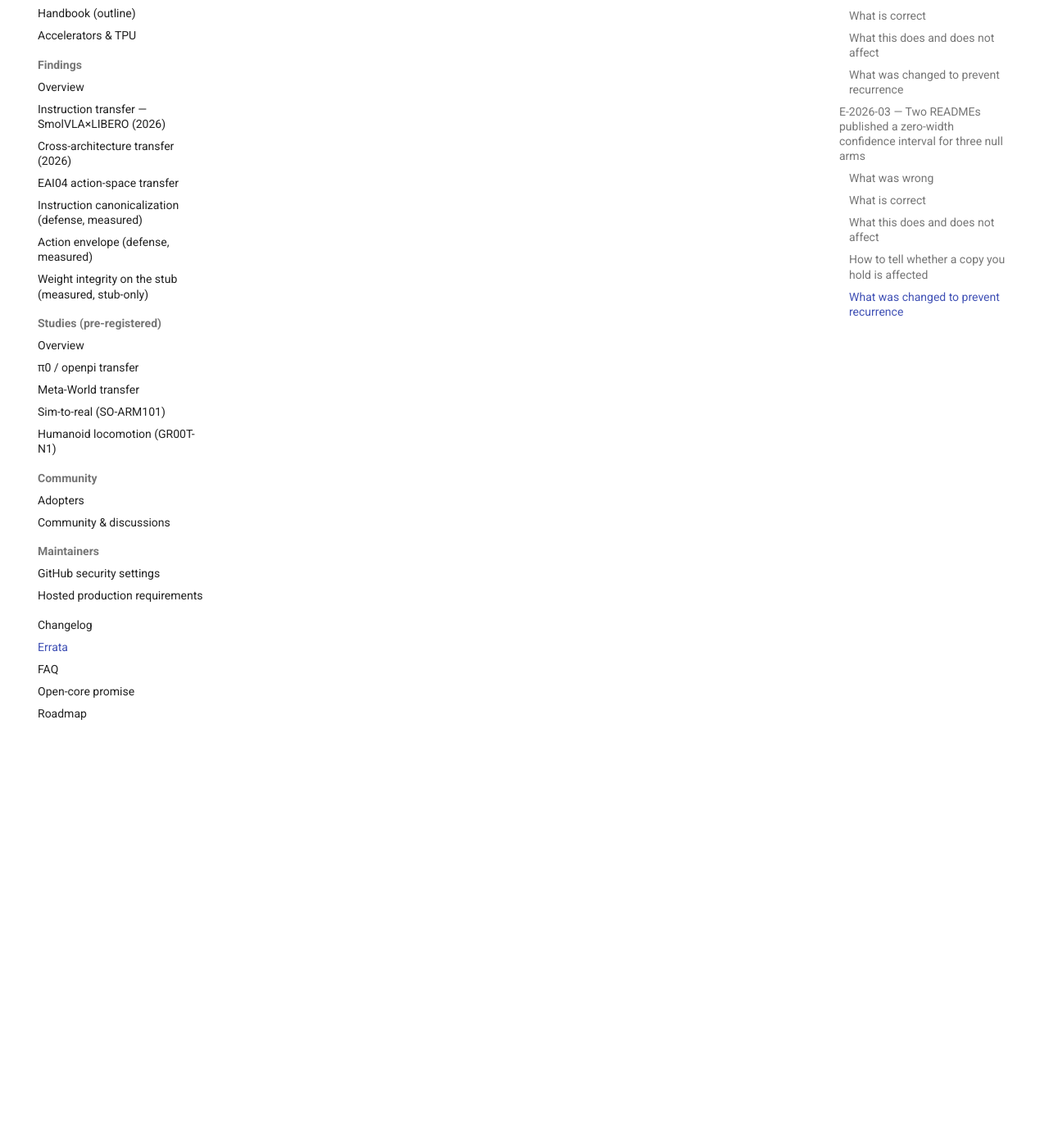
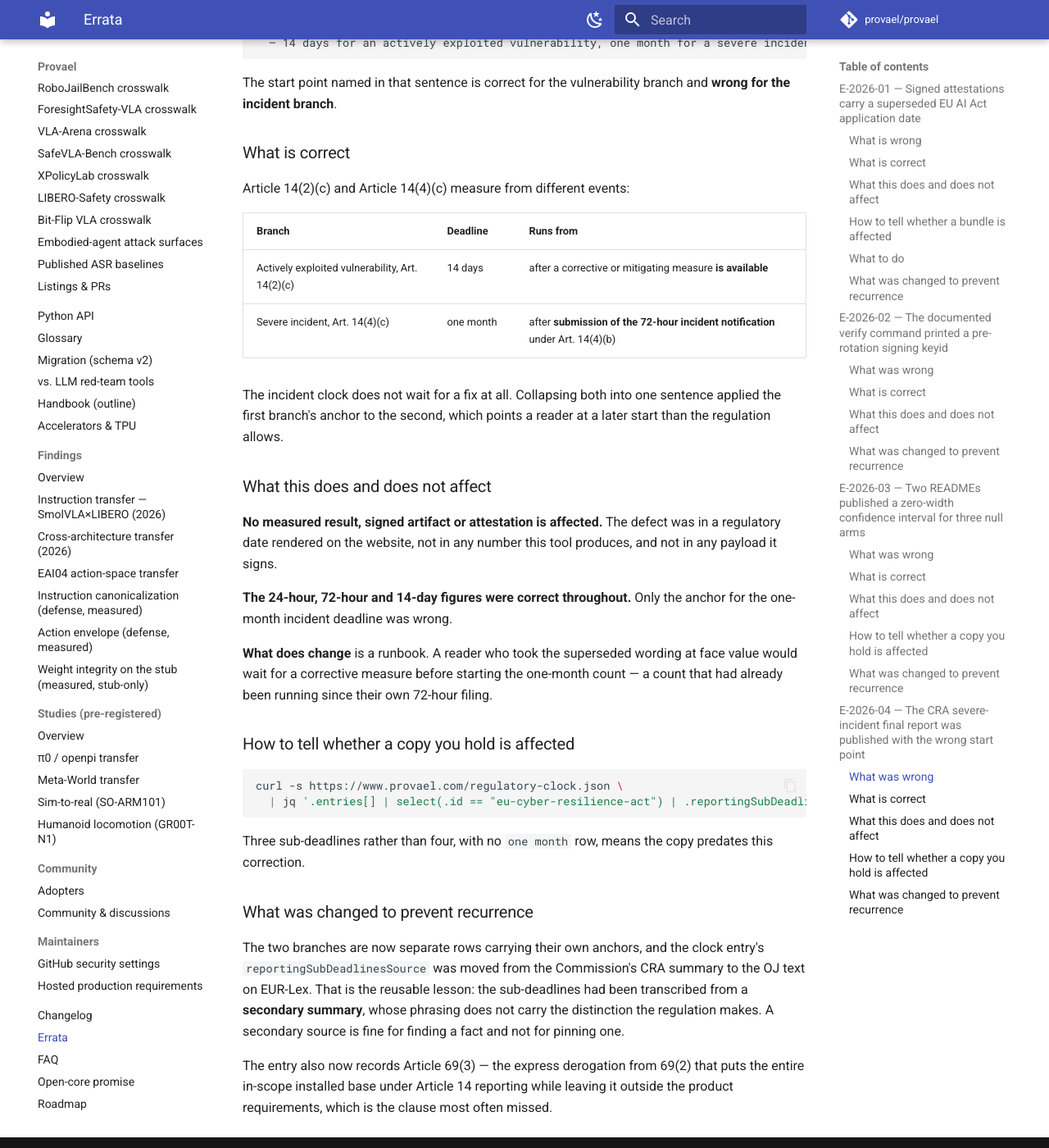
Before and after one commit to provael/provael, an MkDocs documentation site: the page built from docs/errata.md, in a window 1280 px wide and 1400 px high, scrolled down 6035 px. Shown: the whole window at 82% size. Built offline with MkDocs 1.6.1 and Material for MkDocs 9.7.7, drawn with Linux system fonts in a browser that asks for light colours; comment, search, counter and statistics services are not loaded; some of the changed text lies outside the part shown.

Commit message:
fix(cli): submit advised --no-sign, a flag it does not define (#173)
Without the attest extra, submit echoed the shared MissingAttestExtraError,
whose text ends '(or pass --no-sign for a digest-only bundle)'. That is right
for attest and impossible for submit, which signs unconditionally and defines
no such flag — a leaderboard row that is not tamper-evident is not a
submission. The one command whose failure blocks an outside contribution
answered with an escape hatch that never existed.

Also fixes a roadmap-honesty regression that reached main unnoticed: the AI2
bridge note wrote 'provael list-suites' inside ## Planned, which the guard
correctly reads as calling a shipped command planned. GitHub created no
workflow run for that merge commit at all, so nothing re-ran on a tree
containing the line.

Records E-2026-04 in docs/errata.md, the maintained source the website's
errata page mirrors.

````diff
--- a/docs/errata.md
+++ b/docs/errata.md
@@ -223,3 +223,71 @@
 interval in a table row, and **on its first run it found the second copy under `results/` that the
 first fix had missed**. It carries `test_the_guard_can_actually_fail`, which pins the regex against
 the exact row that shipped, so it cannot quietly stop matching.
+
+---
+
+## E-2026-04 — The CRA severe-incident final report was published with the wrong start point
+
+**Status:** corrected on provael.com and in its machine-readable clock · no signed artifact is affected
+**Date raised:** 1 September 2026
+**Window:** 25 August 2026 (#86, first publication of the Article 14 sub-deadlines) to 1 September 2026 — 7 days
+**Affects:** `provael.com/regulatory-clock` and `/regulatory-clock.json` as published in that window. Nothing in this repository, and no attestation bundle, carried the defect.
+
+### What was wrong
+
+The CRA Article 14 reporting clock published both of its final-report deadlines as a single row:
+
+```
+Final report, due once a corrective or mitigating measure is available
+  — 14 days for an actively exploited vulnerability, one month for a severe incident.
+```
+
+The start point named in that sentence is correct for the vulnerability branch and **wrong for the
+incident branch**.
+
+### What is correct
+
+Article 14(2)(c) and Article 14(4)(c) measure from different events:
+
+| Branch | Deadline | Runs from |
+| --- | --- | --- |
+| Actively exploited vulnerability, Art. 14(2)(c) | 14 days | after a corrective or mitigating measure **is available** |
+| Severe incident, Art. 14(4)(c) | one month | after **submission of the 72-hour incident notification** under Art. 14(4)(b) |
+
+The incident clock does not wait for a fix at all. Collapsing both into one sentence applied the
+first branch's anchor to the second, which points a reader at a later start than the regulation
+allows.
+
+### What this does and does not affect
+
+**No measured result, signed artifact or attestation is affected.** The defect was in a regulatory
+date rendered on the website, not in any number this tool produces, and not in any payload it signs.
+
+**The 24-hour, 72-hour and 14-day figures were correct throughout.** Only the anchor for the
+one-month incident deadline was wrong.
+
+**What does change** is a runbook. A reader who took the superseded wording at face value would wait
+for a corrective measure before starting the one-month count — a count that had already been running
+since their own 72-hour filing.
+
+### How to tell whether a copy you hold is affected
+
+```bash
+curl -s https://www.provael.com/regulatory-clock.json \
+  | jq '.entries[] | select(.id == "eu-cyber-resilience-act") | .reportingSubDeadlines'
+```
+
+Three sub-deadlines rather than four, with no `one month` row, means the copy predates this
+correction.
+
+### What was changed to prevent recurrence
+
+The two branches are now separate rows carrying their own anchors, and the clock entry's
+`reportingSubDeadlinesSource` was moved from the Commission's CRA summary to the OJ text on
+EUR-Lex. That is the reusable lesson: the sub-deadlines had been transcribed from a **secondary
+summary**, whose phrasing does not carry the distinction the regulation makes. A secondary source is
+fine for finding a fact and not for pinning one.
+
+The entry also now records Article 69(3) — the express derogation from 69(2) that puts the entire
+in-scope installed base under Article 14 reporting while leaving it outside the product
+requirements, which is the clause most often missed.
````
Also changed, not shown: CHANGELOG.md (+35 -0 lines), docs/roadmap.md (+2 -2 lines), 2 other files.
